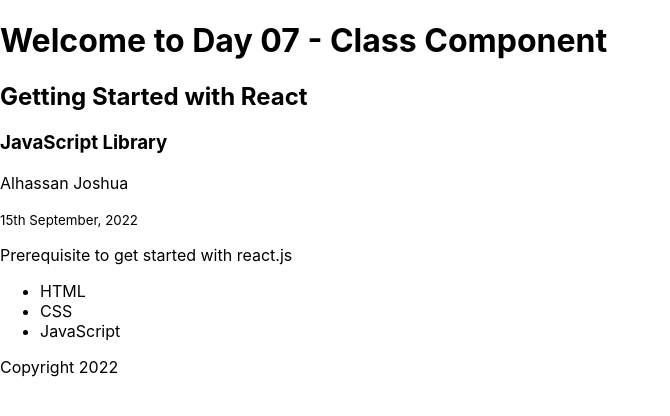
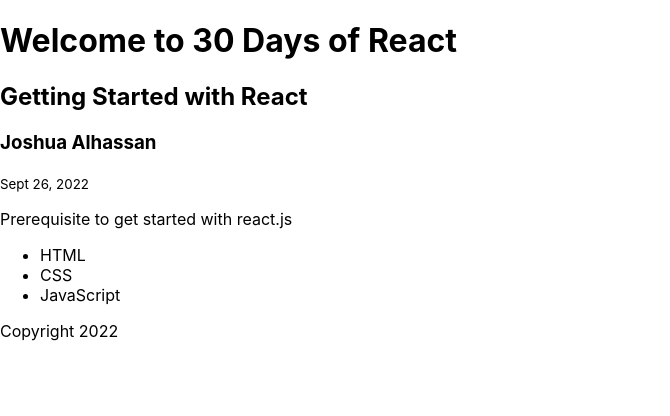
Before and after one commit to script-jsh/30-Days-of-React-Challenge, a React (Create React App) app in the folder day-07/class-component/: page / in a window 1280 px wide. Shown: the top 416 px of the page, without its empty margins (0-670 px from the left). Built offline with nearby package versions, Linux system fonts and the light colour scheme.

Commit message:
Accessing props in class components

```diff
--- a/day-07/class-component/src/App.js
+++ b/day-07/class-component/src/App.js
@@ -3,11 +3,22 @@
 import Footer from "./component/Footer";
 
 function App() {
+  const data = {
+    welcome: 'Welcome to 30 Days of React',
+    title: 'Getting Started with React',
+    subtitle: 'JavaScript Library',
+    author: {
+      firstName: 'Joshua',
+      lastName: 'Alhassan'
+    },
+    date: 'Sept 26, 2022'
+  }
+  const techs = ['HTML', 'CSS', 'JavaScript']
   return (
     <div className="app">
-      <Header />
-      <Main />
-      <Footer />
+      <Header data={data} />
+      <Main techs={techs} />
+      <Footer date={new Date()} />
     </div>
   );
 }
--- a/day-07/class-component/src/component/Footer.jsx
+++ b/day-07/class-component/src/component/Footer.jsx
@@ -9,7 +9,7 @@
     return (
       <footer>
         <div className="footer-wrapper">
-            <p>Copyright 2022</p>
+            <p>Copyright {this.props.date.getFullYear()}</p>
         </div>
       </footer>
     )
--- a/day-07/class-component/src/component/Header.jsx
+++ b/day-07/class-component/src/component/Header.jsx
@@ -7,14 +7,21 @@
         // The code inside the constructor runs before any other code
     }
     render() {
+        console.log(this.props.data)
+        const {
+            welcome,
+            title,
+            subtitle,
+            author: {firstName, lastName},
+            date,
+        } = this.props.data
         return (
             <header>
                 <div className="header_wrapper">
-                    <h1>Welcome to Day 07 - Class Component</h1>
-                    <h2>Getting Started with React</h2>
-                    <h3>JavaScript Library</h3>
-                    <p>Alhassan Joshua</p>
-                    <small>15th September, 2022</small>
+                    <h1> {welcome} </h1>
+                    <h2> {title} </h2>
+                    <h3> {firstName} {lastName} </h3>
+                    <small> {date} </small>
                 </div>
             </header>
         )
--- a/day-07/class-component/src/component/Main.jsx
+++ b/day-07/class-component/src/component/Main.jsx
@@ -11,7 +11,7 @@
         <div className="main-wrapper">
           <p>Prerequisite to get started with react.js</p>
           <ul>
-            <TechList />
+            <TechList techs={this.props.techs} />
           </ul>
         </div>
       </main>
--- a/day-07/class-component/src/component/TechList.jsx
+++ b/day-07/class-component/src/component/TechList.jsx
@@ -5,7 +5,7 @@
         super(props)
     }
     render() {
-        const techs = ['HTML', 'CSS', 'JavaScript']
+        const {techs} = this.props
         const techsFormatted = techs.map((tech) => <li key={tech}>{tech}</li>)
         return techsFormatted
 
```
Also changed, not shown: 1 other file (tests, documents, lock files or other folders).
